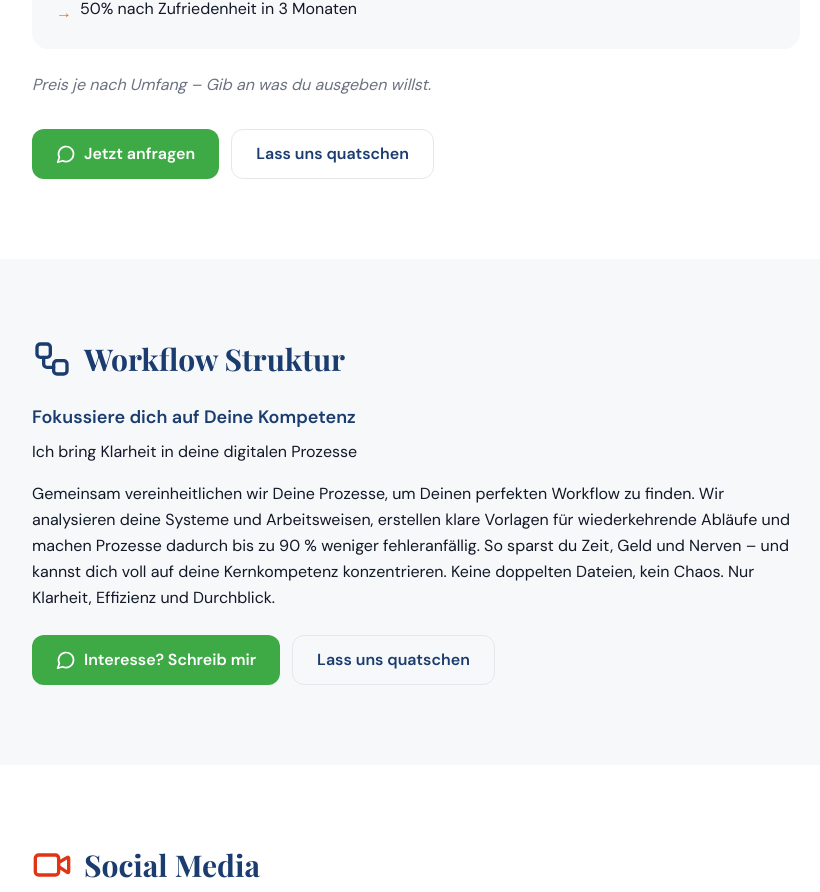
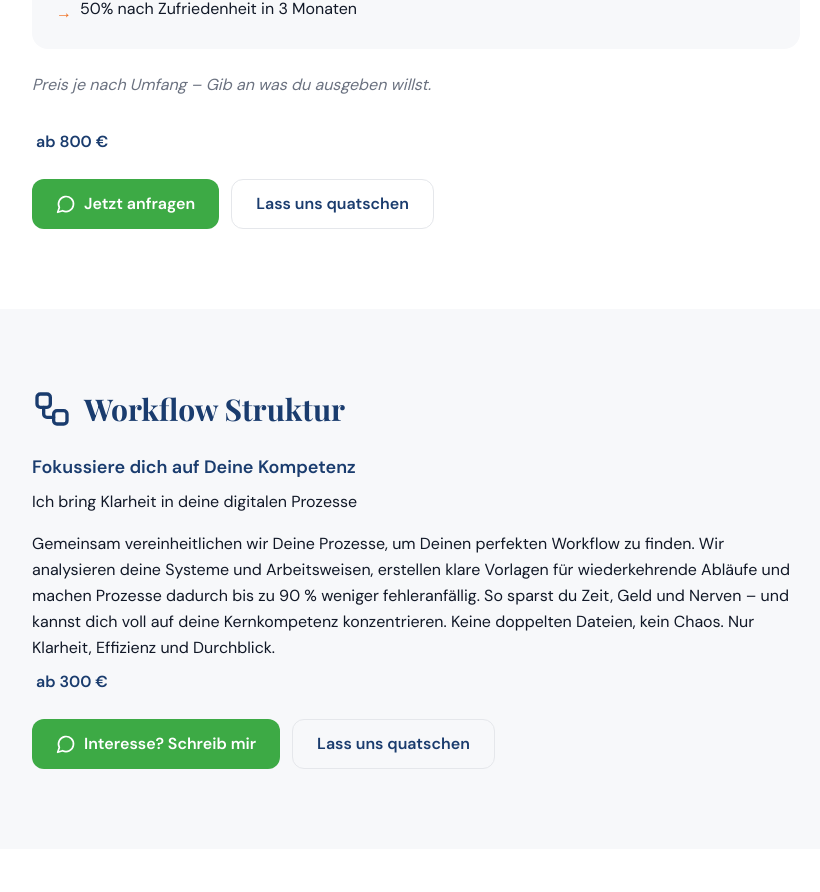
Before and after one commit to nils-flowstate/flowstate.foundation, a React (Vite) app: page /services in a window 1280 px wide. Shown: the part 672-1564 px from the top of the page, without its empty margins (224-1044 px from the left). Built offline with nearby package versions, Linux system fonts and the light colour scheme; no server answers.

Commit message:
price starting at ...

```diff
--- a/src/i18n/de.json
+++ b/src/i18n/de.json
@@ -72,6 +72,8 @@
     "card2Sub3": "Struktur",
     "card2Tagline": "Fokussiere dich auf Deine Kompetenz",
     "card2Desc": "Gemeinsam vereinheitlichen wir Deine Prozesse, um Deinen perfekten Workflow zu finden. Wir analysieren deine Systeme und Arbeitsweisen, erstellen klare Vorlagen für wiederkehrende Abläufe und machen Prozesse dadurch bis zu 90 % weniger fehleranfällig. So sparst du Zeit, Geld und Nerven – und kannst dich voll auf deine Kernkompetenz konzentrieren. Keine doppelten Dateien, kein Chaos. Nur Klarheit, Effizienz und Durchblick.",
+    "workflowPrice": "ab 300 €",
+    "websitePrice": "ab 800 €",
     "card3Title": "Social Media",
     "card3Sub1": "Beratung",
     "card3Sub2": "Konzeption",
--- a/src/i18n/en.json
+++ b/src/i18n/en.json
@@ -72,6 +72,8 @@
     "card2Sub3": "Structure",
     "card2Tagline": "Focus on your core competency",
     "card2Desc": "Together we unify your processes to find your perfect workflow. We analyse your systems, create clear templates for recurring tasks, and make processes up to 90% less error-prone. Save time, money and nerves – and focus fully on what you do best. No duplicate files, no chaos. Only clarity, efficiency and overview.",
+    "workflowPrice": "starting at 300 €",
+    "websitePrice": "starting at 800 €",
     "card3Title": "Social Media",
     "card3Sub1": "Consulting",
     "card3Sub2": "Concept",
--- a/src/pages/Services.tsx
+++ b/src/pages/Services.tsx
@@ -147,6 +147,9 @@ export function Services() {
           <motion.p variants={fadeUp} className="font-sans text-muted italic mb-8">
             {t('services.websiteDrawer.pricing')}
           </motion.p>
+          <motion.p variants={fadeUp} className="font-sans font-bold text-navy leading-relaxed ml-1 mb-6">
+            {t('services.websitePrice')}
+          </motion.p>
           <motion.div variants={fadeUp} className="flex flex-col sm:flex-row gap-3">
             <WhatsAppButton label={t('services.websiteDrawer.ctaLabel')} />
             {/* <Button
@@ -192,8 +195,11 @@ export function Services() {
           <motion.p variants={fadeUp} className="font-sans text-text leading-relaxed mb-4">
             {t('services.workflowDrawer.body')}
           </motion.p>
-          <motion.p variants={fadeUp} className="font-sans text-text leading-relaxed mb-6">
+          <motion.p variants={fadeUp} className="font-sans text-text leading-relaxed mb-2">
             {t('services.card2Desc')}
+          </motion.p>
+          <motion.p variants={fadeUp} className="font-sans font-bold text-navy leading-relaxed ml-1 mb-6">
+            {t('services.workflowPrice')}
           </motion.p>
           {/* <motion.div variants={fadeUp} className="mb-8">
             <span className="inline-block bg-orange/10 text-orange font-sans font-semibold px-4 py-1.5 rounded-full text-sm">
```
